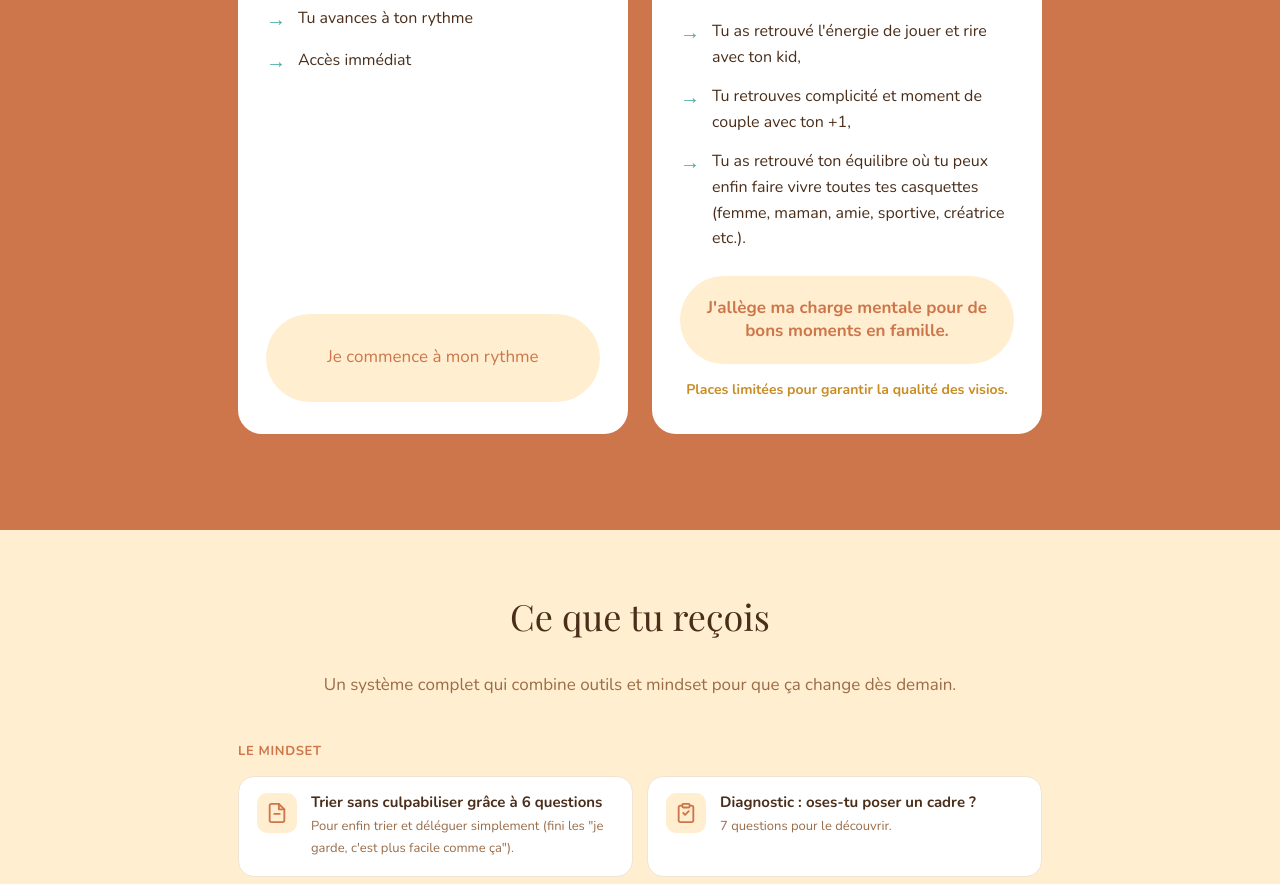
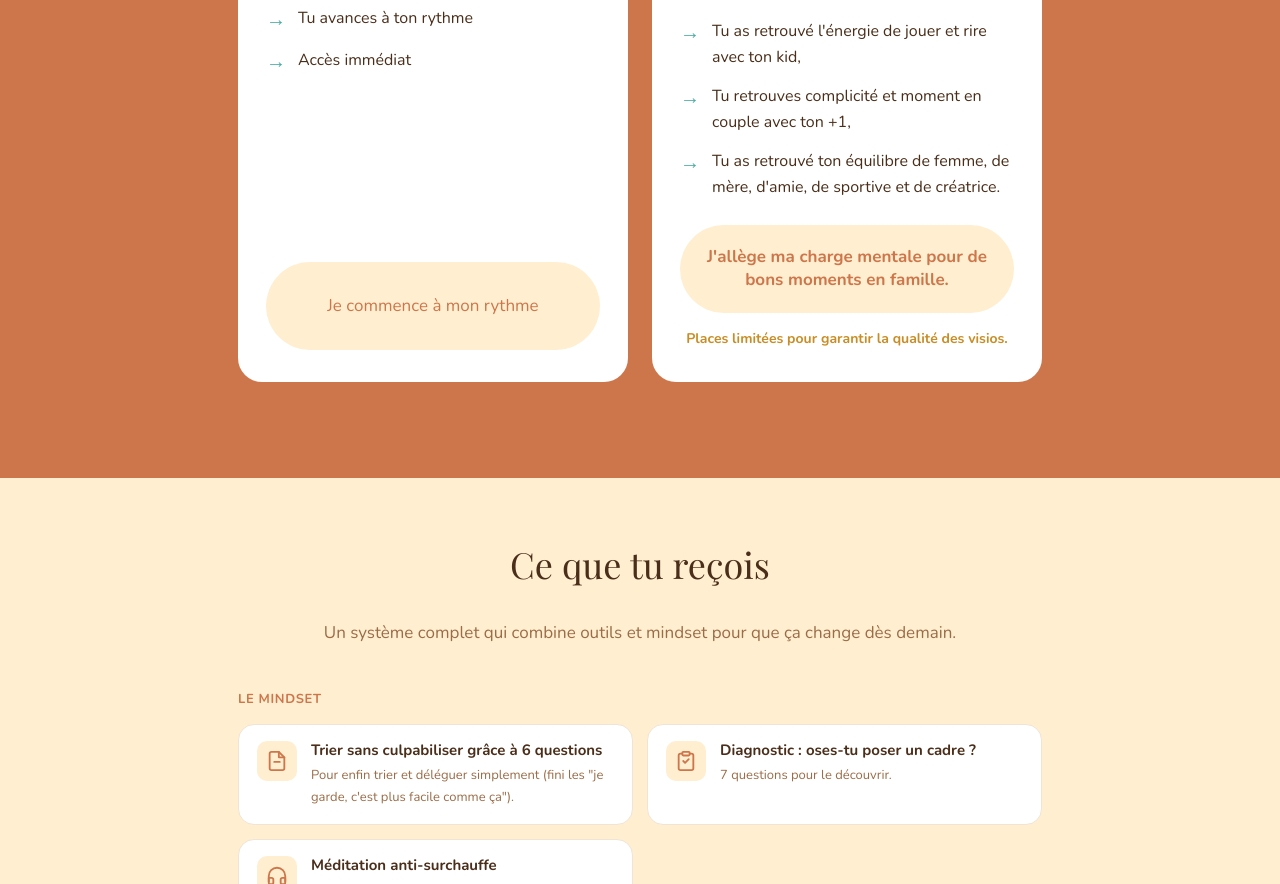
Before and after one commit to MonicaBonetti/modules, a plain HTML site: page index.html in a window 1280 px wide. Shown: the part 8424-9308 px from the top of the page. Drawn offline with nearby package versions, Linux system fonts and the light colour scheme; a web font is replaced by a local one.

Commit message:
Update index.html

```diff
--- a/index.html
+++ b/index.html
@@ -739,8 +739,8 @@ p{font-size:18px;}
         <div><span>→</span><p>Le cadre est clair, chacun sait ce qu'on attend de lui et tout le monde coopère,</p></div>
         <div><span>→</span><p>Ton +1 est dans la boucle, tu n'attends plus qu'il devine quoi faire,</p></div>
         <div><span>→</span><p>Tu as retrouvé l'énergie de jouer et rire avec ton kid,</p></div>
-        <div><span>→</span><p>Tu retrouves complicité et moment de couple avec ton +1,</p></div>
-        <div><span>→</span><p>Tu as retrouvé ton équilibre où tu peux enfin faire vivre toutes tes casquettes (femme, maman, amie, sportive, créatrice etc.).</p></div>
+        <div><span>→</span><p>Tu retrouves complicité et moment en couple avec ton +1,</p></div>
+        <div><span>→</span><p>Tu as retrouvé ton équilibre de femme, de mère, d'amie, de sportive et de créatrice.</p></div>
         </div>
         <a href="https://monica-bonetti.systeme.io/reset" class="prix-cta" target="_blank">J'allège ma charge mentale pour de bons moments en famille.</a>
         <p class="places">Places limitées pour garantir la qualité des visios.</p>
```
